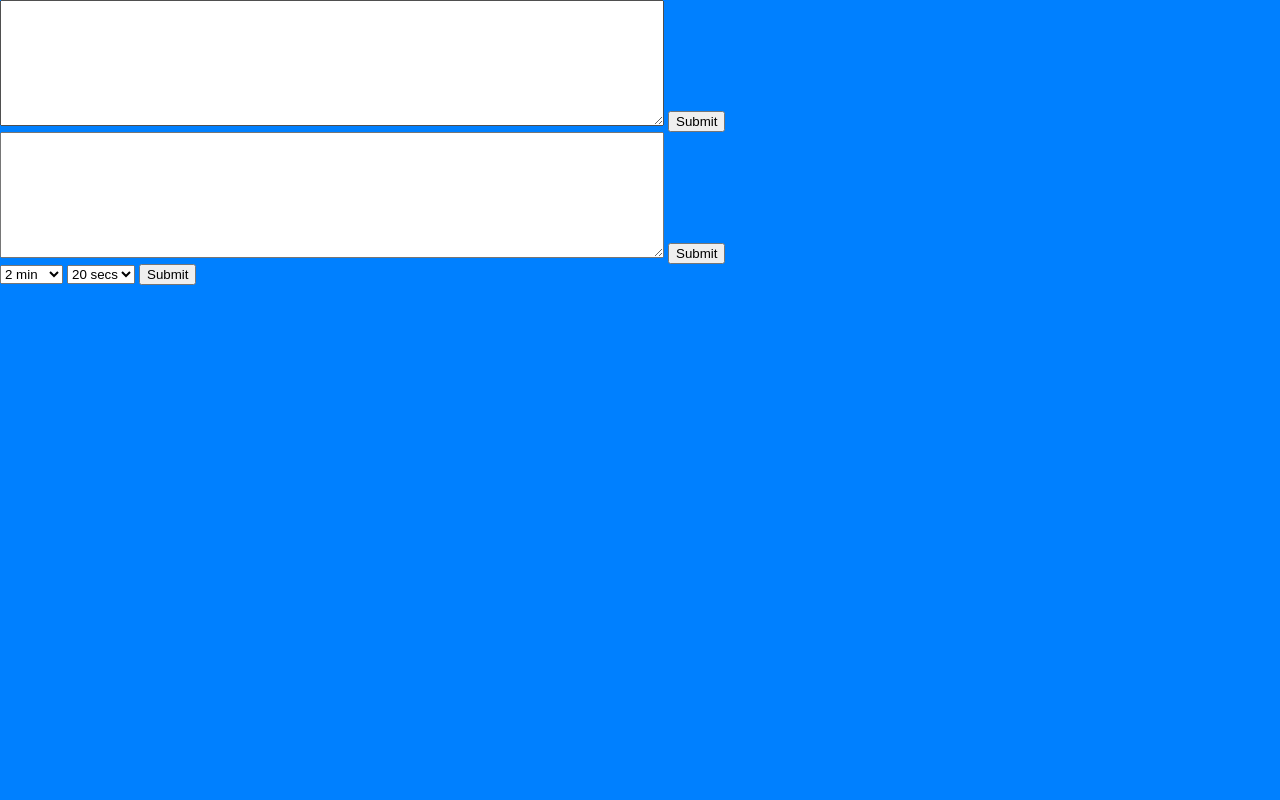
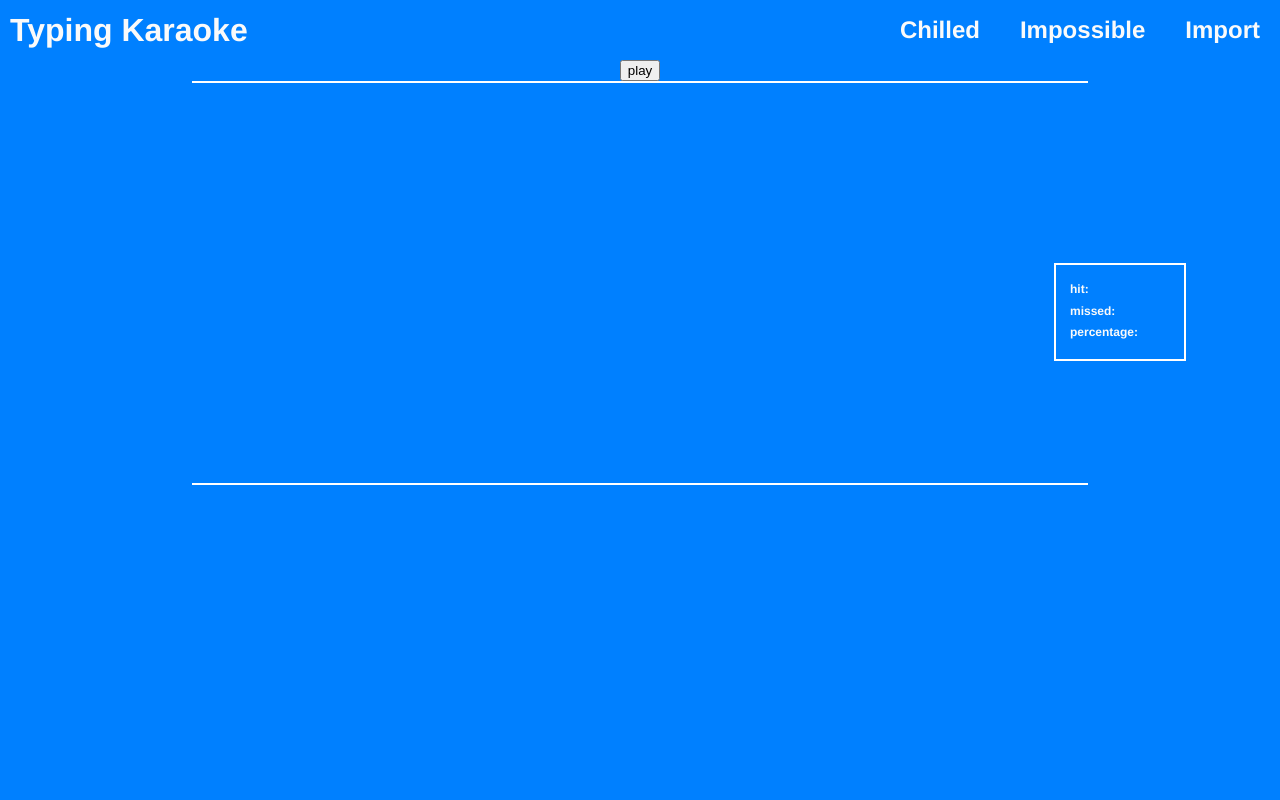
Before and after one commit to jackhkmatthews/WDI-PROJECT-1, a PHP site: page / in a window 1280 px wide. Run offline with PHP 8.4, Linux system fonts and the light colour scheme; some libraries are stand-ins or nearby versions.

Commit message:
getting there with the styling

```diff
--- a/css/master.css
+++ b/css/master.css
@@ -1,5 +1,5 @@
 html, body {
-  height: 100%
+  height: 100%;
   width: 100%;
 }
 
@@ -7,35 +7,41 @@ body {
   margin: 0;
   padding: 0;
   background: #0080ff;
-  font-family: 'Bitter', serif;
+  font-family: helvetica,arial,sans-serif;
   color: #FAFAFA;
+  text-align: center;
 }
 
 nav {
-  width: 100%;
-  line-height: 60px;
   height: 60px;
   overflow: hidden;
 }
 
 nav ul {
   float: right;
-  margin: 0;
+  margin-top: 0;
+  display: block;
+  font-size: 1.5em;
+  font-weight: bold;
 }
 
 nav ul li {
   display: inline-block;
   list-style-type: none;
-  font-size: 20px;
   padding: 0 20px;
+  margin: 0px;
+  line-height: 60px;
 }
 
 .lyrics-container {
-  height: 300px;
-  border: 2px black solid;
-  margin: 10px;
+  height: 400px;
+  border top: 2px black solid;
   position: relative;
   overflow: hidden;
+  width: 70%;
+  margin: 0 auto;
+  border-top: 2px solid white;
+  border-bottom: 2px solid white;
 }
 
 .lyric-container div {
@@ -44,70 +50,54 @@ nav ul li {
   width: 100%;
 }
 
-/*.code-block {
-  width: 100%;
-  height: 150px;
-  border: 1px solid black;
-  margin: 40px auto;
-  box-sizing: border-box;
+h1 {
+    float: left;
+    margin: 0px;
+    line-height: 60px;
+    padding: 0px 10px 0px 10px;
 }
 
-main {
-  width: 300px;
-  margin: 30px auto;
-  font-size: 13px;
-  font-weight: bold;
-  text-align: center;
-}
-
-textarea {
-  width: 100%;
-  height: 150px;
-  border: 2px black solid;
-  box-sizing: border-box;
-}
-
-span.correct {
-  color: green;
-}
-
-.lyric-container {
-  height: 300px;
-  border: 1px black solid;
-  margin: 10px;
-  width: 279px;
-  position: relative;
-  overflow: hidden;
-}
-
-
-
-.lyric-container-container {
+div.score {
+    font-size: 0.5em;
+    border: 2px solid white;
+    padding: 14px;
+    position: absolute;
+    margin: auto;
+    left: 75%;
+    right: 0;
+    top: -22%;
+    bottom: 0;
+    width: 100px;
+    height: 66px;
 }
 
 video {
-  width:300px;
-  height: 117px;
-}
-
-aside.song {
-  text-align: center;
-}
-
-textarea#user-duration {
-  height: 30px;
-}
-
-textarea#user-song {
-  height: 30px;
-}
-
-
-
-form#user-form {
-  margin: 10px;
+    display: none;
 }
 
 .lyrics-container div {
-  position: absolute;
-}*/
+    position: absolute;
+    margin-left: auto;
+    margin-right: auto;
+    left: 0;
+    right: 0;
+    border: 1px solid white;
+    color: rgba(255, 255, 255, 0.5);
+    box-shadow: 0px 5px 40px 1px rgba(0, 0, 0, 0.7);
+    width: 70%;
+    display: inline-block;
+}
+
+.lyrics-container div span {
+    line-height: 40px;
+}
+
+.correct {
+  color: white;
+}
+
+.score h2 {
+    margin: 0px;
+    line-height: 1.8em;
+    text-align: left;
+}
--- a/index.html
+++ b/index.html
@@ -3,39 +3,14 @@
   <head>
     <meta charset="utf-8">
     <title>Typing Karaoke</title>
+    <link href="https://fonts.googleapis.com/css?family=Bitter" rel="stylesheet">
     <link rel="stylesheet" href="css/master.css">
     <script src="https://ajax.googleapis.com/ajax/libs/jquery/3.1.0/jquery.min.js"></script>
     <script src="js/app.js" charset="utf-8"></script>
   </head>
   <body>
-    <main id="game">
-      <form class="user-form" id="user-form" action="index.html" method="post">
-        <textarea name="user-text" rows="8" cols="80" id="user-text"></textarea>
-        <input type="button" value="Submit" id="submit">
-      </form>
-      <form class="user-song-form" id="user-song-form" action="index.html" method="post">
-        <textarea name="user-song" rows="8" cols="80" id="user-song"></textarea>
-        <input type="button" value="Submit" id="submit-song">
-      </form>
-      <form class="user-duration-form" id="user-duration-form" action="index.html" method="post">
-        <select name="select" id="mins">
-          <option value="0">0 min</option>
-          <option value="1">1 min</option>
-          <option value="2" selected>2 min</option>
-          <option value="10">10 min</option>
-        </select>
-        <select name="select" id="secs">
-          <option value="0">0 secs</option>
-          <option value="10">10 secs</option>
-          <option value="20" selected>20 secs</option>
-          <option value="30">30 secs</option>
-          <option value="40">40 secs</option>
-          <option value="50">50 secs</option>
-        </select>
-        <input type="button" value="Submit" id="submit-duration">
-      </form>
-    </main>
-    <aside class="song">
-    </aside>
+    <h1>Typing Karaoke</h1>
+    <nav><ul id="nav"></ul></nav>
+    <main id="game"></main>
   </body>
 </html>
--- a/js/app.js
+++ b/js/app.js
@@ -28,11 +28,11 @@ function Game(id, title, userInputs, youtubeUrl, linesArray, mins, secs) {
   this.currentLineIndex = 0,
   this.songDuration = 0,
   this.animationDuration = 30000,
-  this.height = 300,
+  this.height = 400,
   this.numberOfLinesOnScreen = 0,
   this.linesOnScreen = [],
   this.currentCharacterIndexes = [],
-  this.stringsToRemove = ['', '[Verse]', '[Verse 1]', '[Verse 2]', '[Verse 3]', '[Verse 4]', '[Verse 5]', '[Bridge 1]', '[Bridge 2]', '[Pre-Hook]','[Outro]', '[Hook]', '[Intro: Wiley & Bushkin]', '[, Skepta]', '[Ver, Skepta]', '[, Skepta]', '[Ver, Skepta]', '[, Skepta]', '[Ver, Novelist]'],
+  this.stringsToRemove = ['', '[Verse]', '[Verse 1]', '[Verse 2]', '[Verse 3]', '[Verse 4]', '[Verse 5]', '[Bridge 1]', '[Bridge 2]', '[Pre-Hook]','[Outro]', '[Hook]', '[Intro: Wiley & Bushkin]', '[, Skepta]', '[Ver, Skepta]', '[, Skepta]', '[Ver, Skepta]', '[, Skepta]', '[Ver, Novelist]', '[Pre-Chorus]'],
   this.lyricsContainer = '',
   this.time = 3,
   this.hit = 0;
@@ -83,11 +83,12 @@ function Game(id, title, userInputs, youtubeUrl, linesArray, mins, secs) {
   },
 
   this.appendHtml = function appendHtml(){
-    $('main').append([this.percentageContainer, this.lyricsContainer, this.form, this.playButton]);
+    $('main').append([this.playButton, this.percentageContainer, this.lyricsContainer, this.form]);
   },
 
   this.createPercentageContainer = function(){
     var div = document.createElement('div');
+    $(div).attr('class', 'score');
     var h1 = document.createElement('h2');
     $(h1).attr('id', 'hit');
     $(h1).html('hit:');
@@ -341,13 +342,14 @@ function Game(id, title, userInputs, youtubeUrl, linesArray, mins, secs) {
 
   this.displayNewLine = function displayNewLine(){
     this.numberOfLinesOnScreen += 1;
+    $(this.lineDivs[this.newLineIndex]).css('top', -100);
     $('.lyrics-container').prepend(this.lineDivs[this.newLineIndex]);
     this.linesOnScreen.unshift(this.lineDivs[this.newLineIndex]);
     this.currentCharacterIndexes.unshift(0);
 
     //potential for animate function when llineDivs vs LineTesting resolved
     $(this.lineDivs[this.newLineIndex]).animate({
-      top: this.height
+      top: this.height*1.2
     }, this.animationDuration, 'linear' );
   },
 
@@ -373,7 +375,7 @@ function Game(id, title, userInputs, youtubeUrl, linesArray, mins, secs) {
 
       //should old line be removed
       pix = parseInt($(currentLine).attr('style').split(' ')[1].split('p')[0]);
-      if (pix === this.height){
+      if (pix > this.height*1.2){
         this.updatePercentage();
         $(this.lineDivs[this.currentLineIndex]).remove();
         this.linesOnScreen.pop();
```
Also changed, not shown: code-lyrics.js (deleted, +0 -46 lines), index-rough.html (deleted, +0 -26 lines), js/app-rough.js (deleted, +0 -120 lines), mini-index.html (deleted, +0 -15 lines), sudo-code.js (deleted, +0 -89 lines).
